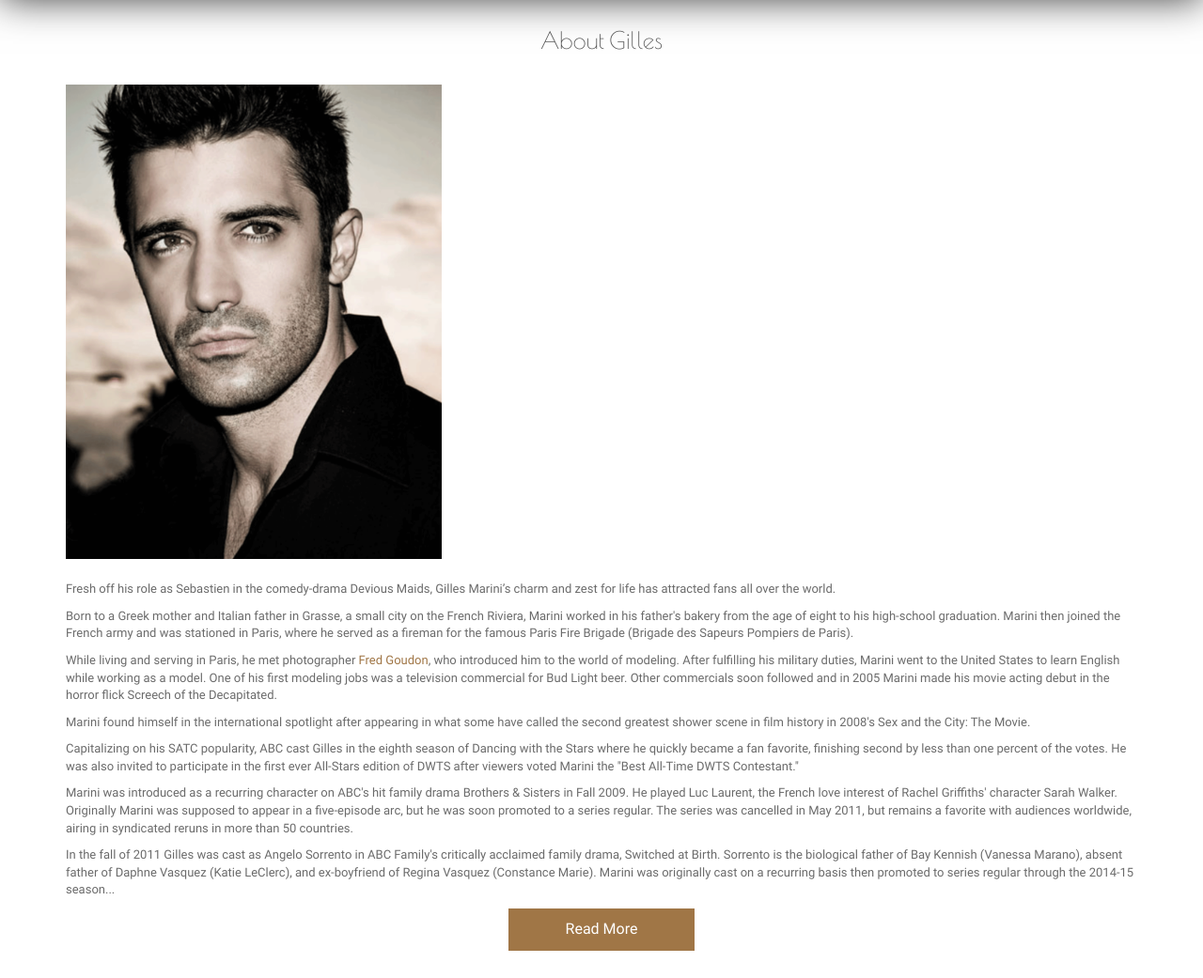
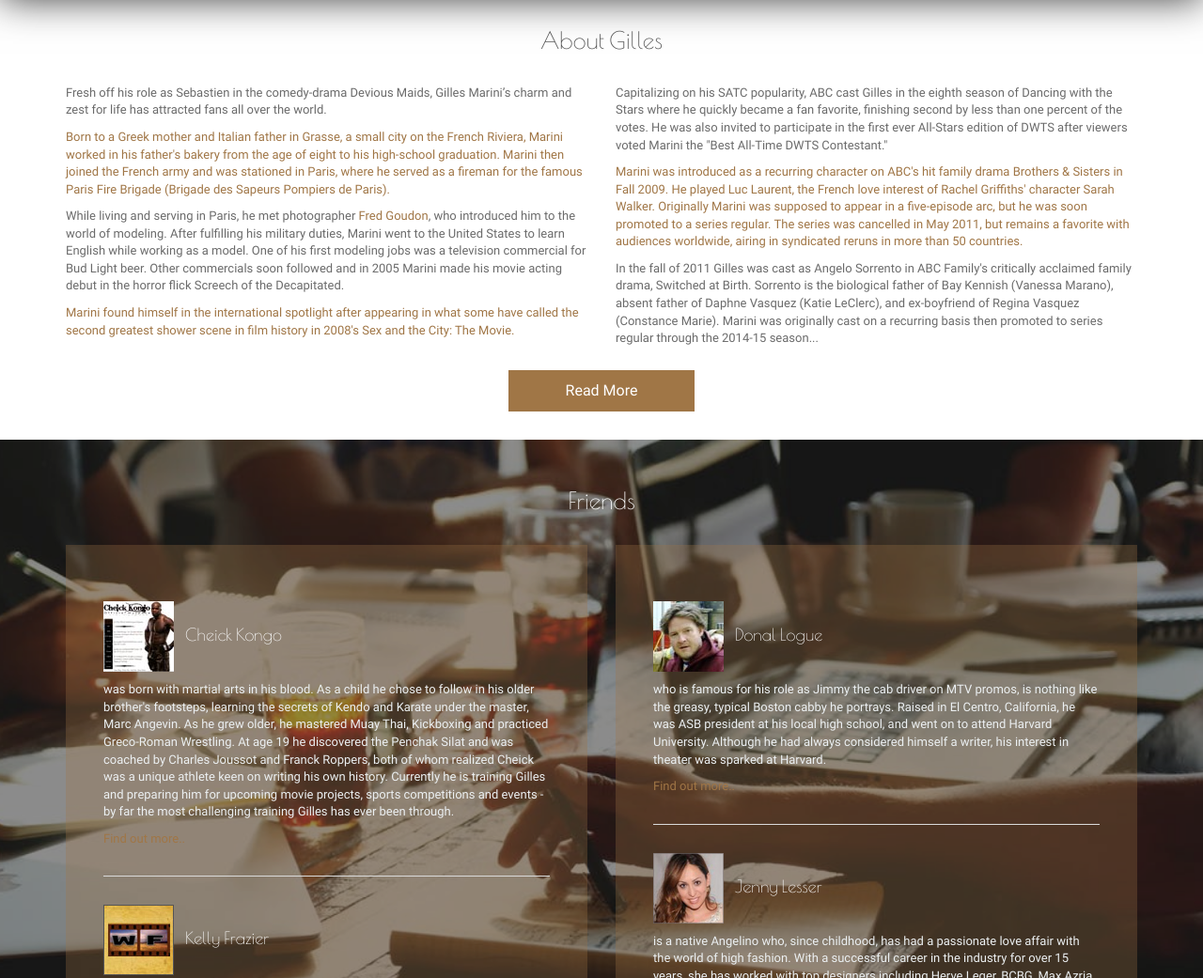
Before and after one commit to aoprojects/rr-giles-marini, a plain HTML site: page index.html in a window 1280 px wide. Shown: the part 802-1843 px from the top of the page at 94% size. Drawn offline with nearby package versions, Linux system fonts and the light colour scheme.

Commit message:
remove image from about in index and add alternative p color text in both about sections

```diff
--- a/assets/css/style.css
+++ b/assets/css/style.css
@@ -12,6 +12,11 @@ body {
 }
 .about-photo {
     max-width: 400px;
+    margin: 0px;
+    margin-right: 0px !important;
+}
+.about-photo img {
+    margin: 0;
 }
 #friends-page .container a {
     color: white;
@@ -31,6 +36,10 @@ body {
     font-family: 'Poiret One', sans-serif;
     font-weight: 200;
     text-transform: uppercase;
+}
+.fit-into-col {
+    max-height: 100%;
+    padding: 10px;
 }
 .gray-background {
     background-color: #ddd;
@@ -154,7 +163,7 @@ textarea {
     border-color: #fff;
 }
 .gold {
-    color: #a07646;
+    color: #a07646 !important;
 }
 h1,
 h2,
--- a/index.html
+++ b/index.html
@@ -82,22 +82,29 @@
                     <br>
                     <div class="about-wrapper">
                         <div class="description fadeInLeft animated-fast" data-animate-effect="fadeInLeft">
-                            <div class="about-photo">
-                                <img src="assets/images/man.png" alt="About Gilles Photo" />
-                            </div>
-                            <br>
-                                <p>Fresh off his role as Sebastien in the comedy-drama Devious Maids, Gilles Marini’s charm and zest for life has attracted fans all over the world.</p>
-                                <p>Born to a Greek mother and Italian father in Grasse, a small city on the French Riviera, Marini worked in his father's bakery from the age of eight to his high-school graduation. Marini then joined the French army and was stationed in Paris, where he served as a fireman for the famous Paris Fire Brigade (Brigade des Sapeurs Pompiers de Paris).</p>
-                                <p>While living and serving in Paris, he met photographer <a href="https://fredgoudon.viewbook.com/fredgoudon/editorial" target="none">Fred Goudon</a>, who introduced him to the world of modeling. After fulfilling his military duties, Marini went to the United States to learn English while working as a model. One of his first modeling jobs was a television commercial for Bud Light beer. Other commercials soon followed and in 2005 Marini made his movie acting debut in the horror flick Screech of the Decapitated. </p>
-                                <p>Marini found himself in the international spotlight after appearing in what some have called the second greatest shower scene in film history in 2008's Sex and the City: The Movie.</p>
-                                <p>Capitalizing on his SATC popularity, ABC cast Gilles in the eighth season of Dancing with the Stars where he quickly became a fan favorite, finishing second by less than one percent of the votes. He was also invited to participate in the first ever All-Stars edition of DWTS after viewers voted Marini the "Best All-Time DWTS Contestant."</p>
-                                <p>Marini was introduced as a recurring character on ABC's hit family drama Brothers &amp; Sisters in Fall 2009. He played Luc Laurent, the French love interest of Rachel Griffiths' character Sarah Walker. Originally Marini was supposed to appear in a five-episode arc, but he was soon promoted to a series regular. The series was cancelled in May 2011, but remains a favorite with audiences worldwide, airing in syndicated reruns in more than 50 countries. </p>
-                                <p>In the fall of 2011 Gilles was cast as Angelo Sorrento in ABC Family's critically acclaimed family drama, Switched at Birth. Sorrento is the biological father of Bay Kennish (Vanessa Marano), absent father of Daphne Vasquez (Katie LeClerc), and ex-boyfriend of Regina Vasquez (Constance Marie). Marini was originally cast on a recurring basis then promoted to series regular through the 2014-15 season... </p>
-                                <div class="text-center">
-                                    <a href="about.html" class="btn btn-default text-center">Read More</a>
-                                </div><!-- end text center for button -->
+                            <div class="row">
+                                <div class="col-xs-12 col-sm-6 col-md-6 col-lg-6">
+                                    <!-- <img src="assets/images/man.jpg" class="fit-into-col"> -->
+                                    <p>Fresh off his role as Sebastien in the comedy-drama Devious Maids, Gilles Marini’s charm and zest for life has attracted fans all over the world.</p>
+                                    <p class="gold">Born to a Greek mother and Italian father in Grasse, a small city on the French Riviera, Marini worked in his father's bakery from the age of eight to his high-school graduation. Marini then joined the French army and was stationed in Paris, where he served as a fireman for the famous Paris Fire Brigade (Brigade des Sapeurs Pompiers de Paris).</p>
+                                    <p>While living and serving in Paris, he met photographer <a href="https://fredgoudon.viewbook.com/fredgoudon/editorial" target="none">Fred Goudon</a>, who introduced him to the world of modeling. After fulfilling his military duties, Marini went to the United States to learn English while working as a model. One of his first modeling jobs was a television commercial for Bud Light beer. Other commercials soon followed and in 2005 Marini made his movie acting debut in the horror flick Screech of the Decapitated. </p>
+                                    <p class="gold">Marini found himself in the international spotlight after appearing in what some have called the second greatest shower scene in film history in 2008's Sex and the City: The Movie.</p>
+                                </div><!-- end row -->
+                                <div class="col-xs-12 col-sm-6 col-md-6 col-lg-6">
+                                    <p>Capitalizing on his SATC popularity, ABC cast Gilles in the eighth season of Dancing with the Stars where he quickly became a fan favorite, finishing second by less than one percent of the votes. He was also invited to participate in the first ever All-Stars edition of DWTS after viewers voted Marini the "Best All-Time DWTS Contestant."</p>
+                                    <p class="gold">Marini was introduced as a recurring character on ABC's hit family drama Brothers &amp; Sisters in Fall 2009. He played Luc Laurent, the French love interest of Rachel Griffiths' character Sarah Walker. Originally Marini was supposed to appear in a five-episode arc, but he was soon promoted to a series regular. The series was cancelled in May 2011, but remains a favorite with audiences worldwide, airing in syndicated reruns in more than 50 countries. </p>
+                                    <p>In the fall of 2011 Gilles was cast as Angelo Sorrento in ABC Family's critically acclaimed family drama, Switched at Birth. Sorrento is the biological father of Bay Kennish (Vanessa Marano), absent father of Daphne Vasquez (Katie LeClerc), and ex-boyfriend of Regina Vasquez (Constance Marie). Marini was originally cast on a recurring basis then promoted to series regular through the 2014-15 season... </p>
 
 
+                                </div><!-- end col -->
+                                <div class="col-xs-12 col-sm-12 col-md-12 col-lg-12">
+
+                                </div>
+                                <div class='clearfix'></div>
+                            <div class="text-center">
+                                <br>
+                                <a href="about.html" class="btn btn-default text-center">Read More</a>
+                            </div><!-- end text center for button -->
                         </div><!-- end fade in left -->
                     </div><!-- end wrapper -->
 
```
Also changed, not shown: about.html (+5 -5 lines), gallery.html (+4 -4 lines), assets/images/man.jpg (renamed from assets/images/man.PNG).
